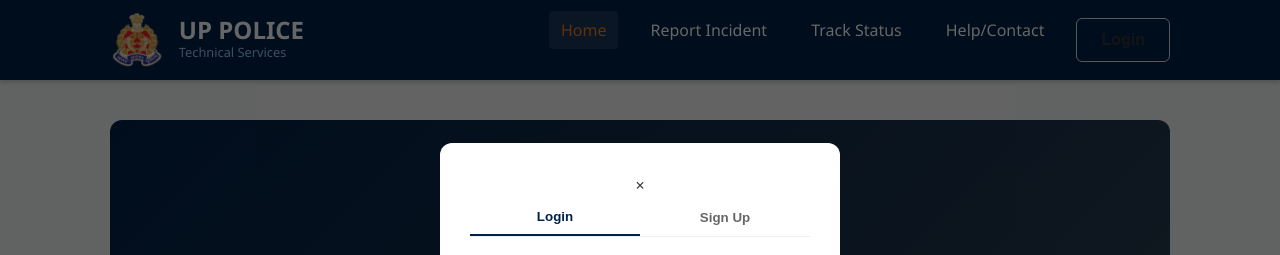
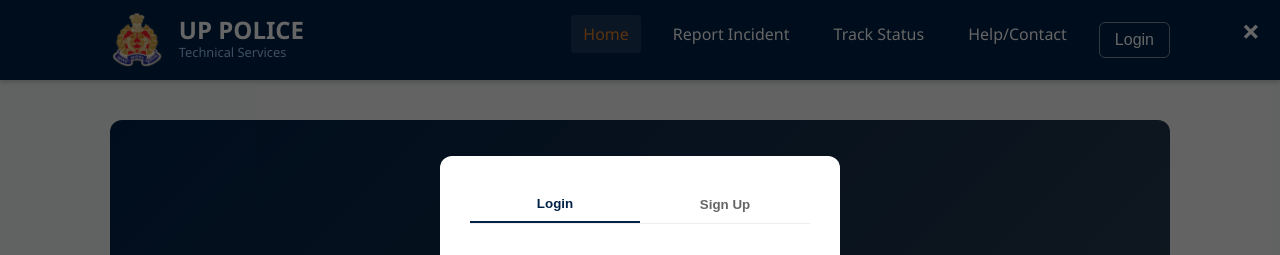
Before and after one commit to bhanubisht8/cyber-mitra-backend, a website: page index.html in a window 1280 px wide. Both pictures are taken after a click on the button "Login". Shown: the top 255 px of the page. Drawn offline with nearby package versions, Linux system fonts and the light colour scheme; no server answers.

Commit message:
feat(auth): add modal close functionality and enhance button styles

```diff
--- a/auth.js
+++ b/auth.js
@@ -134,6 +134,14 @@ const auth = {
     },
 
     attachEventListeners: function() {
+        // Close modal when clicking outside
+        window.addEventListener('click', (e) => {
+            const modal = document.getElementById('auth-modal');
+            if (e.target === modal) {
+                this.closeModal();
+            }
+        });
+
         const loginForm = document.getElementById('login-form');
         if (loginForm) {
             loginForm.addEventListener('submit', (e) => this.handleEmailLogin(e));
--- a/server.js
+++ b/server.js
@@ -116,7 +116,7 @@ app.get('/', (req, res) => {
  */
 app.post('/api/chat', async (req, res) => {
     const { message, history } = req.body;
-    const MODEL_NAME = "gemini-flash-latest";
+    const MODEL_NAME = "gemini-1.5-flash";
 
     try {
         if (!process.env.GEMINI_API_KEY) {
@@ -228,7 +228,7 @@ app.delete('/api/reports/:id', authenticateUser, requireAdmin, async (req, res)
  */
 app.post('/api/ai/analyze', authenticateUser, async (req, res) => {
     const { prompt, text } = req.body;
-    const MODEL_NAME = "gemini-flash-latest";
+    const MODEL_NAME = "gemini-1.5-flash";
 
     if (!prompt || !text) {
         return res.status(400).json({ error: "Missing prompt or text." });
--- a/style.css
+++ b/style.css
@@ -763,17 +763,38 @@ footer {
     font-size: 0.8rem;
 }
 
-.full-width {
-    width: 100%;
+#auth-buttons {
+    display: flex;
+    align-items: center;
 }
 
-#user-profile {
-    display: flex;
-    align-items: center;
+#auth-buttons .btn-outline {
+    color: var(--white);
+    border-color: rgba(255, 255, 255, 0.5);
+    background: transparent;
+    padding: 8px 15px;
+    font-weight: 500;
+}
+
+#auth-buttons .btn-outline:hover {
     background: rgba(255, 255, 255, 0.1);
-    padding: 5px 15px;
-    border-radius: 20px;
-    margin-left: 10px;
+    border-color: var(--white);
+}
+
+/* Close Button Enhancement */
+.close-btn {
+    position: absolute;
+    top: 15px;
+    right: 20px;
+    font-size: 2rem;
+    font-weight: bold;
+    color: #666;
+    cursor: pointer;
+    line-height: 1;
+}
+
+.close-btn:hover {
+    color: var(--primary-color);
 }
 
 #user-display-name {
```
